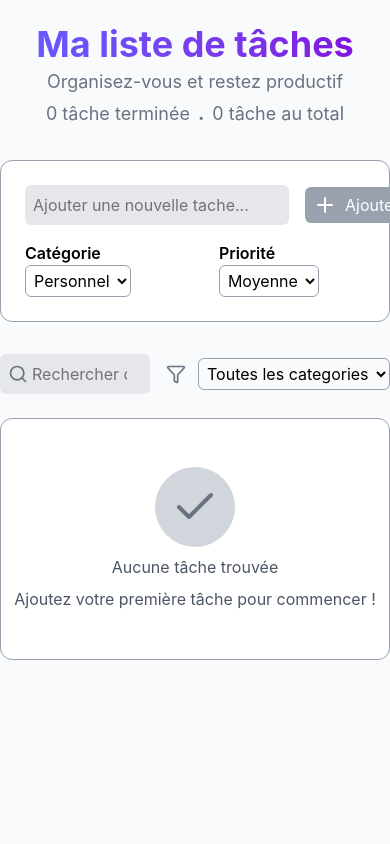
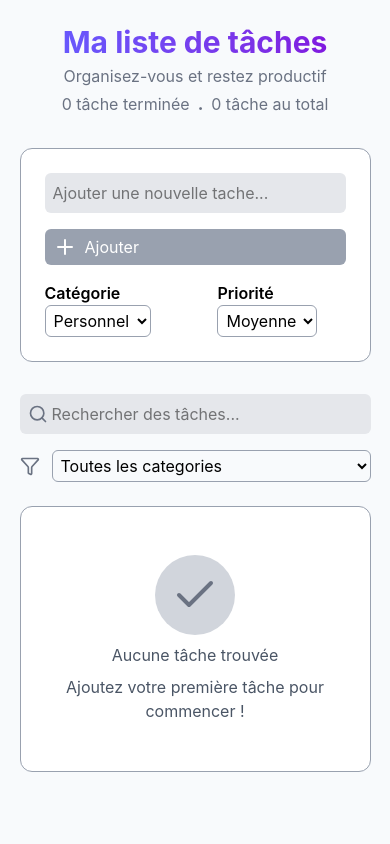
Before and after one commit to NitiemaAllassane/todoWebApp, a React (Vite) app: page / in a window 390 px wide. Shown: the top 844 px of the page. Built offline with nearby package versions, Linux system fonts and the light colour scheme.

Commit message:
Version mobile ajoutée

```diff
--- a/src/App.css
+++ b/src/App.css
@@ -3,4 +3,8 @@
 .container {
     max-width: 48rem;
     margin: 0 auto;
+
+    @media screen and (max-width: 800px) {
+        max-width: 90%;
+    }
 }
--- a/src/App.tsx
+++ b/src/App.tsx
@@ -50,15 +50,15 @@ function Header({
     <header className='mb-8'>
       <div className='text-center'>
         <h1
-          className='text-4xl font-bold bg-linear-to-r from-indigo-500 to-purple-700
+          className='text-3xl md:text-4xl font-bold bg-linear-to-r from-indigo-500 to-purple-700
           bg-clip-text text-transparent mb-1'
         >
           Ma liste de tâches
         </h1>
-        <p className='text-gray-500 text-lg mb-1'>
+        <p className='text-gray-500 md:text-lg mb-1'>
           Organisez-vous et restez productif
         </p>
-        <p className='text-gray-500 text-lg'>
+        <p className='text-gray-500 md:text-lg'>
           <span>
             {`${completedTaskNumber} ${completedTaskNumber <= 1 ? "tâche terminée" : "tâches terminées"}`}
             <span className='font-extrabold mx-2'>.</span>
@@ -97,14 +97,14 @@ function AddForm({ onAddingTask } : { onAddingTask: (task: Omit<Todo, 'id'>) =>
       onSubmit={handleAdding}
     >
       <div>
-        <div className='flex items-center gap-4 mb-4'>
+        <div className='flex flex-col md:flex-row items-center gap-4 mb-4'>
           <input
             type="text"
             name="task"
             id="task"
             required
             placeholder='Ajouter une nouvelle tache...'
-            className='flex-1 bg-gray-200 p-2 rounded-md focus:outline-indigo-400 focus:outline-3'
+            className='md:flex-1 w-full md:w-auto bg-gray-200 p-2 rounded-md focus:outline-indigo-400 focus:outline-3'
             value={taskText}
             onChange={(e) => setTaskText(e.target.value)}
           />
@@ -112,7 +112,7 @@ function AddForm({ onAddingTask } : { onAddingTask: (task: Omit<Todo, 'id'>) =>
             type="submit"
             disabled={isInputValueEmpty}
             className={clsx(
-              `flex items-center gap-2 bg-black text-white py-1.5 px-2 rounded-md`,
+              `flex items-center gap-2 bg-black text-white w-full md:w-auto py-1.5 px-2 rounded-md`,
             isInputValueEmpty ? "bg-gray-400 cursor-not-allowed" : "cursor-pointer"
             )}
           >
@@ -186,10 +186,10 @@ function SearchForm({
 
   return (
     <form action="" className='mb-6'>
-      <search className='flex items-center gap-4'>
+      <search className='flex flex-col md:flex-row items-center gap-4'>
         <div
-          className='flex items-center gap-1 flex-1 bg-gray-200 p-2 rounded-md
-          focus-within:ring-2 focus-within:ring-indigo-400'
+          className='flex flex-1 items-center gap-1 bg-gray-200 p-2 rounded-md
+          focus-within:ring-2 focus-within:ring-indigo-400 w-full md:w-auto'
         >
           <span>
             <Search size={20} className='text-gray-500'  />
@@ -205,14 +205,14 @@ function SearchForm({
           />
         </div>
 
-        <div className='flex items-center gap-3'>
+        <div className='flex items-center gap-3 w-full md:w-auto'>
           <span>
             <Funnel size={20} className='text-gray-500' />
           </span>
           <select
             name="filter"
             id="filter"
-            className='p-1 border border-gray-400 rounded-md'
+            className='p-1 border border-gray-400 rounded-md w-full md:w-auto'
             value={categoriesValue}
             onChange={(e) => filterByCategorie(e.target.value as SearchCategories)}
           >
@@ -301,7 +301,7 @@ function Task({
     <>
       <form
         action=""
-        className='bg-white border border-gray-400 px-3 py-6 rounded-xl'
+        className='bg-white border border-gray-400 px-2 py-3 md:px-3 md:py-6 rounded-xl'
         onSubmit={(e) => e.preventDefault()}
       >
         {!isOnEdit
@@ -309,7 +309,7 @@ function Task({
           `flex justify-between items-center transition-opacity duration-200`,
           isDone && "opacity-55"
         )}>
-          <div className='flex items-center gap-6'>
+          <div className='flex items-center gap-3 md:gap-6'>
             <div>
               <input
                 type="checkbox"
@@ -350,15 +350,15 @@ function Task({
             </div>
           </div>
 
-          <div className='flex items-center gap-2'>
+          <div className='flex items-center gap-0.5 md:gap-2'>
             <button
-              className='p-2 rounded-sm hover:bg-gray-300 cursor-pointer'
+              className='p-1 md:p-2 rounded-sm hover:bg-gray-300 cursor-pointer'
               onClick={switchToEdit}
             >
               <Pencil size={20} className='font-semibold'  />
             </button>
             <button
-              className='p-2 rounded-sm hover:bg-gray-300 cursor-pointer'
+              className='p-1 md:p-2 rounded-sm hover:bg-gray-300 cursor-pointer'
               onClick={() => onDelete(id)}
             >
               <X size={20} className='font-semibold text-red-600' />
@@ -399,7 +399,7 @@ function TaskEditor({ taskId, isTaskDone, taskText, handleTaskFinish, editTask,
           />
         </div>
 
-        <div className='flex flex-1 items-center gap-5'>
+        <div className='flex flex-1 items-center gap-2 md:gap-5'>
           <input
             type="text"
             name="editTask"
@@ -409,9 +409,9 @@ function TaskEditor({ taskId, isTaskDone, taskText, handleTaskFinish, editTask,
             onChange={(e) => setNewTaskText(e.target.value)}
           />
 
-          <div className='flex items-center gap-3'>
+          <div className='flex items-center gap-2 md:gap-3'>
             <button
-              className='p-2 rounded-lg bg-black cursor-pointer'
+              className='p-1 md:p-2 rounded-lg bg-black cursor-pointer'
               onClick={() => {
                 editTask(taskId, newTaskText);
                 onCancel();
@@ -420,7 +420,7 @@ function TaskEditor({ taskId, isTaskDone, taskText, handleTaskFinish, editTask,
               <Check size={20} className='font-semibold text-white'  />
             </button>
             <button
-              className='p-2 rounded-lg border border-gray-300 hover:bg-gray-300 cursor-pointer'
+              className='p-1 md:p-2 rounded-lg border border-gray-300 hover:bg-gray-300 cursor-pointer'
               onClick={onCancel}
             >
               <X size={20} className='font-semibold text-black' />
@@ -474,7 +474,7 @@ function EmptySate({
         <Check size={48} className='text-gray-500'  />
       </div>
       <h3 className='text-gray-600'>Aucune tâche trouvée</h3>
-      <p className='text-gray-600'>{message}</p>
+      <p className='text-gray-600 text-center'>{message}</p>
     </div>
   )
 }
```
